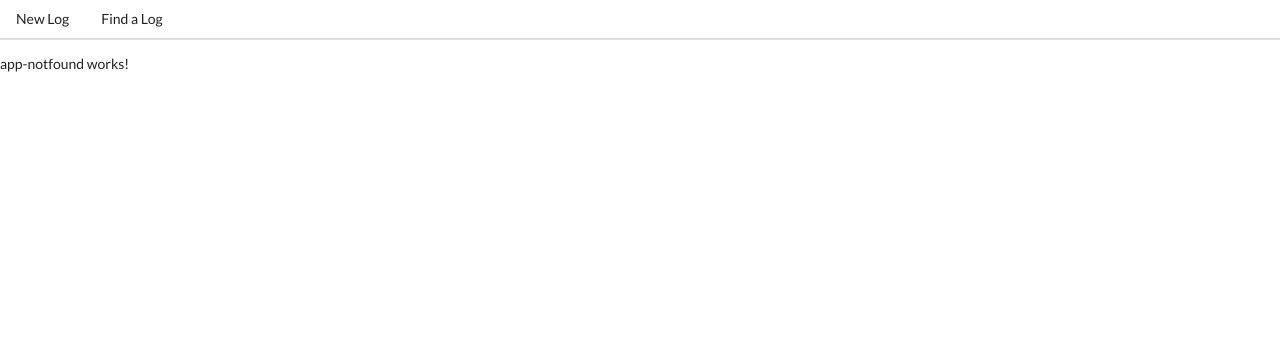
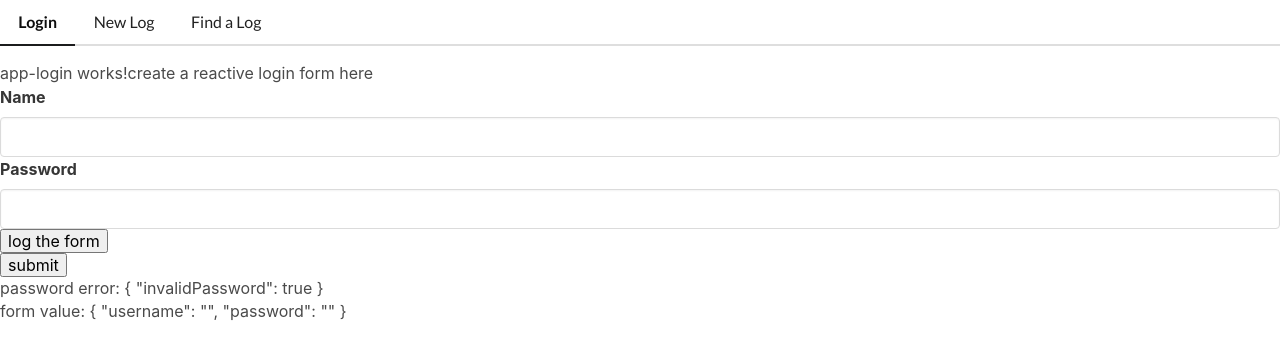
Before and after one commit to clawdeck9/loggrian, an Angular app: page /login in a window 1280 px wide. Shown: the top 358 px of the page. Built offline with nearby package versions, Linux system fonts and the light colour scheme.

Commit message:
temp: form  custom validator working fine, checking empty input element; todo: add more validations

```diff
--- a/package.json
+++ b/package.json
@@ -21,6 +21,7 @@
     "@angular/router": "~8.2.14",
     "rxjs": "~6.4.0",
     "semantic-ui-css": "^2.4.1",
+    "bulma": "^0.8.0",
     "tslib": "^1.10.0",
     "zone.js": "~0.9.1"
   },
--- /dev/null
+++ b/src/app/app-login/app-login.component.css
@@ -0,0 +1,7 @@
+.container {
+    margin-top: 30px;
+  }
+
+  input.ng-invalid.ng-touched {
+    border: 1px solid red;
+  }
--- /dev/null
+++ b/src/app/app-login/app-login.component.html
@@ -0,0 +1,19 @@
+<p>app-login works!create a reactive login form here</p>
+<form [formGroup]="loginForm" (ngSubmit)="onSubmit()">
+  <label class="label">Name</label>
+  <div class="control">
+    <input class="input" type="text" formControlName="username">
+  </div>
+  <label class="label">Password</label>
+  <div class="control">
+    <input class="input" type="text" formControlName="password">
+  </div>
+  <div>
+    <button class="primary" type="button" (click)="onLogForm()">log the form</button>
+  </div>
+  <div>
+    <button type="submit" class="primary">submit</button>
+  </div>
+</form>
+  <p>password error: {{loginForm.errors | json}}</p>
+  <p>form value: {{loginForm.value | json}}</p>
--- /dev/null
+++ b/src/app/app-login/app-login.component.ts
@@ -0,0 +1,54 @@
+import { Component, OnInit } from '@angular/core';
+import { FormGroup, Validators, FormControl, AbstractControl } from '@angular/forms'
+
+@Component({
+  selector: 'app-login',
+  templateUrl: './app-login.component.html',
+  styleUrls: ['./app-login.component.css']
+})
+export class AppLoginComponent implements OnInit {
+
+  loginForm: FormGroup;
+// validators: check the required boolean state in the loginForm validator?
+  constructor() {
+    this.loginForm = new FormGroup(
+      {
+        'username': new FormControl('', [Validators.required]),
+        'password': new FormControl('')
+      },
+      [(form: AbstractControl) => {
+        const { username, password } = form.value;
+        console.log('values: ', username, password);
+        if (password === "") {
+          return { invalidPassword: true };
+        }
+        if (username.errors===undefined){
+          return { invalidUsername: true};
+        }
+        return null;
+      }]
+
+    )
+  }
+
+  ngOnInit() {
+    // this.loginForm.get('errors')
+   }
+
+  get username(){
+    return this.loginForm.value.username;
+  }
+  get password(){
+    return this.loginForm.value.password;
+  }
+
+
+  onLogForm(){
+    console.log('onLogForm(): ', this.loginForm);
+  }
+
+  onSubmit() {
+    console.log('onSubmit(): ',this.loginForm);
+    this.loginForm.reset();
+  }
+}
--- a/src/app/app-routing.module.ts
+++ b/src/app/app-routing.module.ts
@@ -2,10 +2,12 @@ import { NgModule } from '@angular/core';
 import { Routes, RouterModule } from '@angular/router';
 import { AppHomeComponent } from './app-home/app-home.component';
 import { AppNotfoundComponent } from './app-notfound/app-notfound.component';
+import { AppLoginComponent } from './app-login/app-login.component';
 
 const routes: Routes = [
   { path: '', component: AppHomeComponent},
-  {path: '**', component: AppNotfoundComponent}
+  { path: 'login', component: AppLoginComponent} ,
+  { path: '**', component: AppNotfoundComponent} // that one is the always the last one
 ];
 
 @NgModule({
--- a/src/app/app.component.html
+++ b/src/app/app.component.html
@@ -1,5 +1,6 @@
 <div class="ui-container">
     <div class="ui secondary pointing menu">
+        <a routerLink="login" routerLinkActive="active" class="item">Login</a>
         <a routerLink="log-creation" routerLinkActive="active" class="item">New Log</a>
         <a routerLink="log-search" routerLinkActive="active" class="item">Find a Log</a>
     </div>
--- a/src/styles.css
+++ b/src/styles.css
@@ -1,2 +1,4 @@
 /* You can add global styles to this file, and also import other style files */
 @import 'semantic-ui-css/semantic.css';
+
+@import "bulma/css/bulma.css";
```
Also changed, not shown: src/app/app.module.ts (+5 -2 lines), 2 other files (tests, documents, lock files or other folders).
